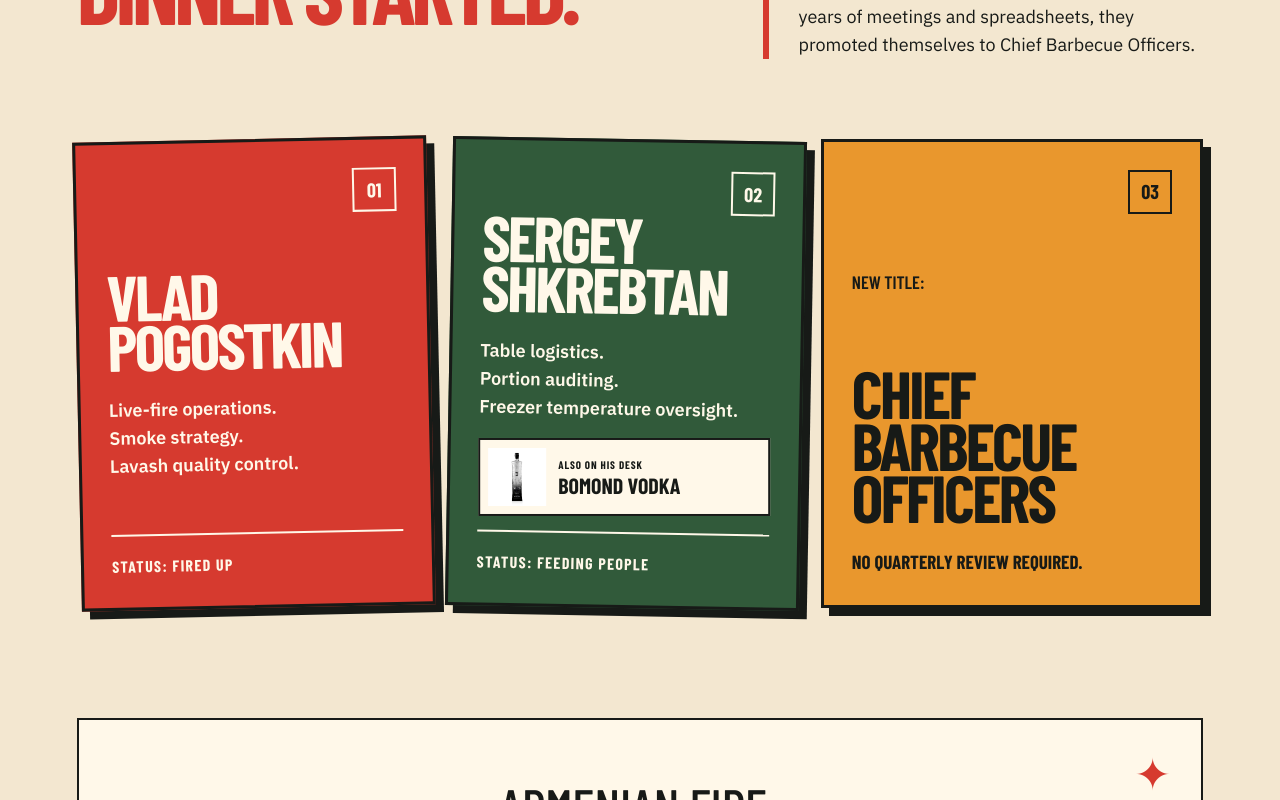
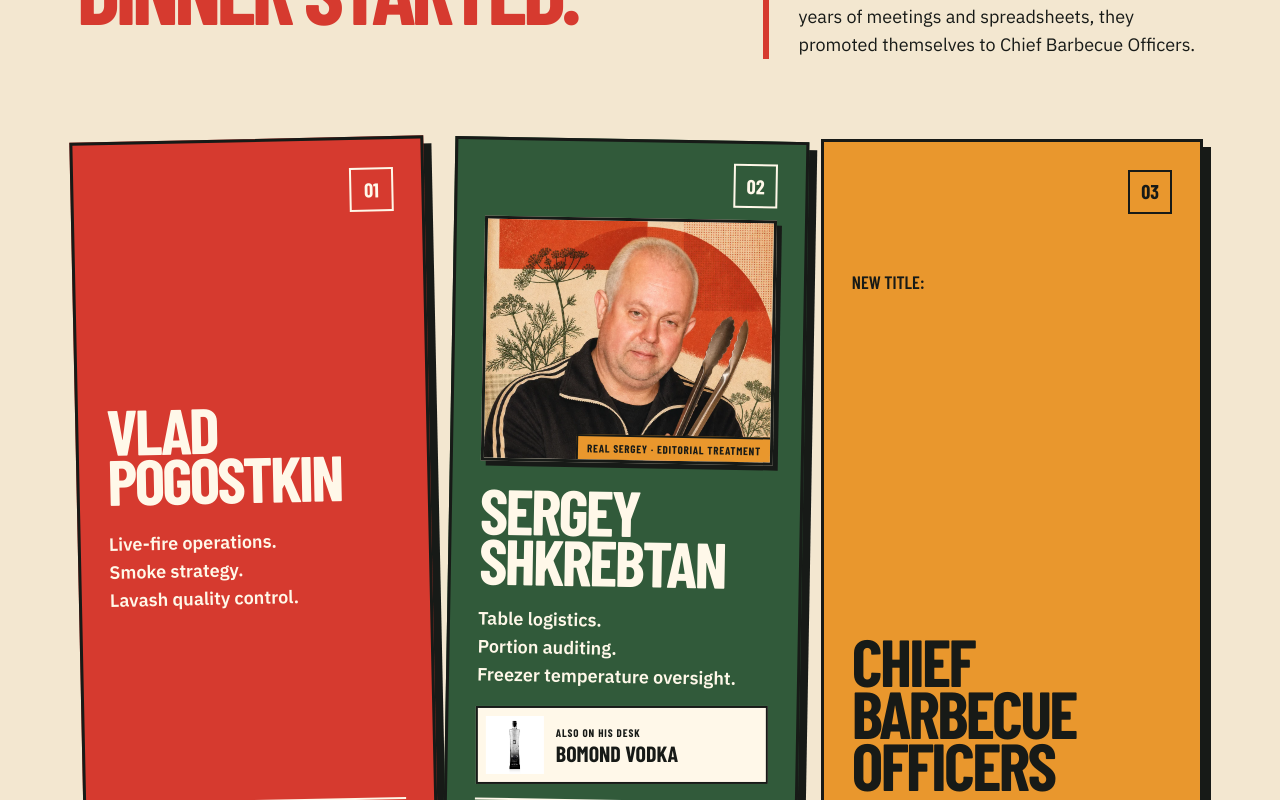
Before and after one commit to Filipp-Pogo/two-russian-dads-bbq, a Next.js app: page / in a window 1280 px wide. Shown: the part 1260-2060 px from the top of the page. Built offline with nearby package versions, Linux system fonts and the light colour scheme; a web font is replaced by a local one.

Commit message:
Add Sergey editorial portrait

```diff
--- a/app/globals.css
+++ b/app/globals.css
@@ -248,6 +248,11 @@ h1 em, h2 em { color: var(--red); font-style: normal; }
 .sergey-brand-chip span { display: flex; flex-direction: column; font-family: var(--font-display), sans-serif; line-height: 1; }
 .sergey-brand-chip small { font-size: 11px; font-weight: 700; letter-spacing: .08em; }
 .sergey-brand-chip b { margin-top: 4px; font-size: 22px; }
+.sergey-card { padding-top: 20px; }
+.dad-portrait { position: relative; height: 245px; margin: 12px 0 24px; overflow: hidden; color: var(--charcoal); background: var(--cream); border: 3px solid var(--charcoal); box-shadow: 5px 5px 0 var(--charcoal); }
+.dad-portrait img { width: 100%; height: 100%; display: block; object-fit: cover; object-position: center 28%; }
+.dad-portrait figcaption { position: absolute; right: 0; bottom: 0; margin: 0; padding: 6px 9px; color: var(--charcoal); background: var(--orange); border-top: 2px solid var(--charcoal); border-left: 2px solid var(--charcoal); font-family: var(--font-display), sans-serif; font-size: 11px; font-weight: 900; letter-spacing: .07em; line-height: 1; }
+.sergey-card h3 { margin: 0 0 20px; }
 .red-card { color: var(--white); background: var(--red); transform: rotate(-1.2deg); }
 .green-card { color: var(--white); background: var(--green); transform: rotate(1deg); }
 .title-card { background: var(--orange); }
@@ -471,6 +476,7 @@ footer { color: var(--white); background: var(--charcoal); }
   .dad-grid { margin: 0 -4px; }
   .dad-card { min-height: 340px; padding: 22px; box-shadow: 5px 5px 0 var(--charcoal); }
   .dad-card h3 { font-size: 52px; }
+  .dad-portrait { height: 270px; }
   .title-card h3 { font-size: 49px; }
   .culture-note { padding: 26px 22px; gap: 15px; }
   .culture-note::after { display: none; }
--- a/app/page.tsx
+++ b/app/page.tsx
@@ -83,7 +83,7 @@ const faqs = [
   },
   {
     q: "Are these real photos of Vlad and Sergey?",
-    a: "Not yet. This initial concept website uses temporary editorial stand-ins until professional photographs of Vlad and Sergey are available.",
+    a: "Sergey’s individual portrait uses his real face from a supplied photograph with a playful editorial treatment. The two-dad hero image remains a temporary stand-in until a professional shoot with Vlad and Sergey is available.",
   },
 ];
 
@@ -204,8 +204,18 @@ export default function Home() {
               <p>Live-fire operations.<br />Smoke strategy.<br />Lavash quality control.</p>
               <span className="status">STATUS: FIRED UP</span>
             </article>
-            <article className="dad-card green-card">
+            <article className="dad-card green-card sergey-card">
               <span className="card-index">02</span>
+              <figure className="dad-portrait">
+                <img
+                  src="/sergey-editorial.webp"
+                  alt="Editorial portrait of Sergey Shkrebtan in a logo-free black retro tracksuit holding barbecue tongs"
+                  width={960}
+                  height={960}
+                  loading="lazy"
+                />
+                <figcaption>REAL SERGEY · EDITORIAL TREATMENT</figcaption>
+              </figure>
               <h3>SERGEY<br />SHKREBTAN</h3>
               <p>Table logistics.<br />Portion auditing.<br />Freezer temperature oversight.</p>
               <div className="sergey-brand-chip">
```
Also changed, not shown: public/sergey-editorial.webp (added).
